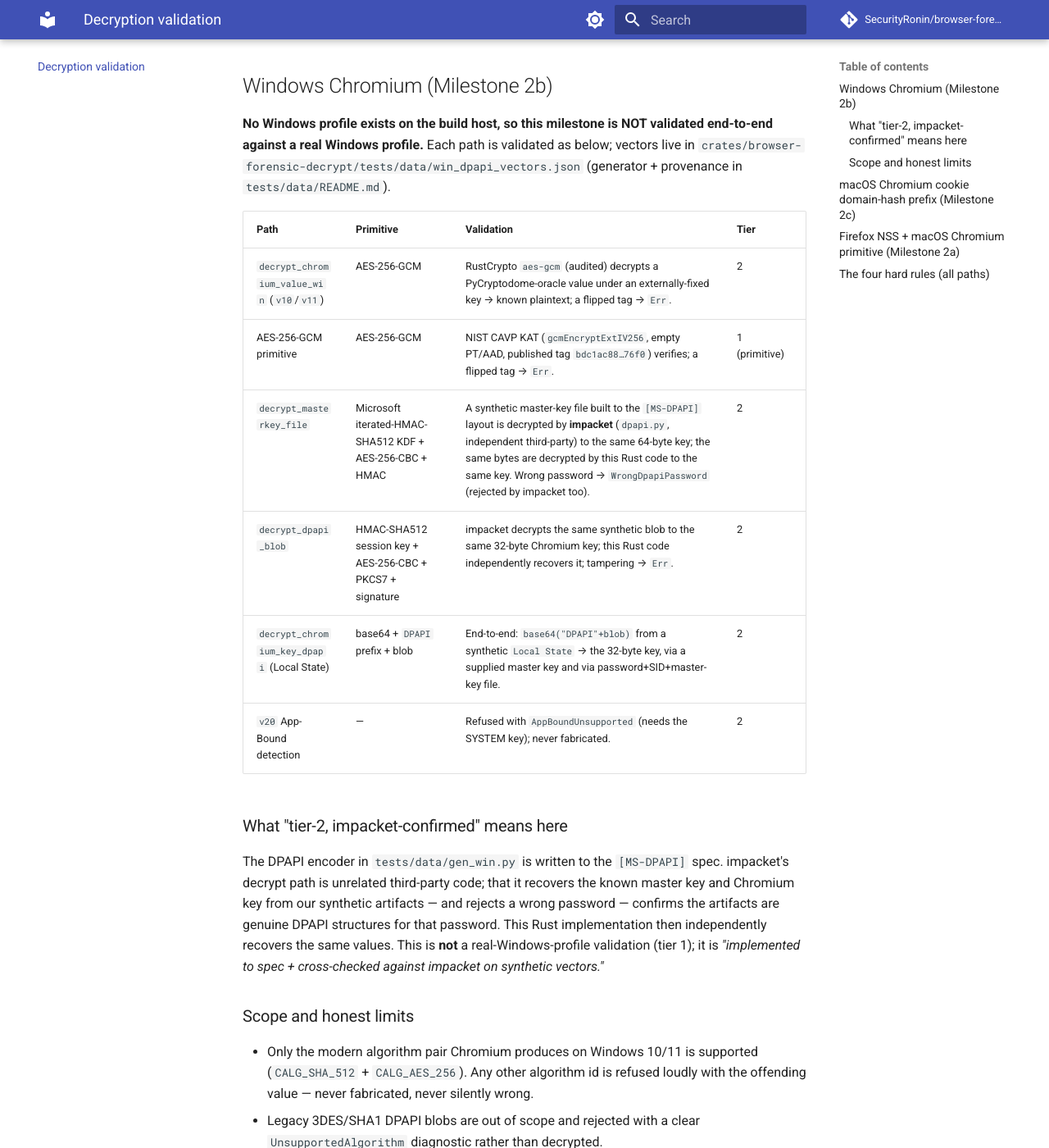
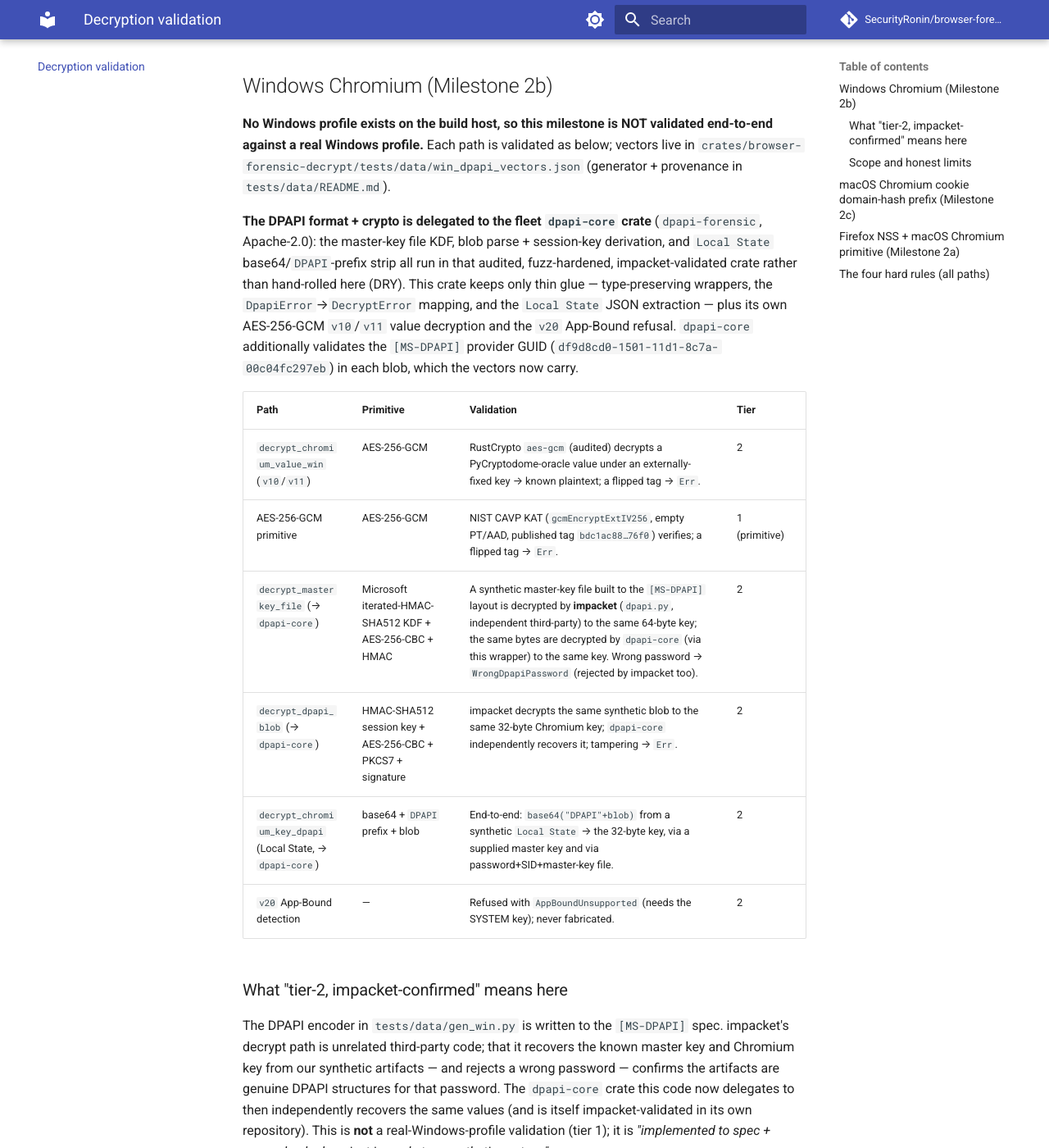
Before and after one commit to SecurityRonin/browser-forensic, an MkDocs documentation site: the page built from docs/validation.md, in a window 1280 px wide and 1400 px high, scrolled down 417 px. Shown: the whole window at 82% size. Built offline with MkDocs 1.6.1 and Material for MkDocs 9.7.7, drawn with Linux system fonts in a browser that asks for light colours; comment, search, counter and statistics services are not loaded; some of the changed text lies outside the part shown.

Commit message:
docs(validation): DPAPI now delegates to fleet dpapi-core
Note in docs/validation.md that the master-key file KDF, blob decrypt, and Local
State key recovery run in the audited fleet dpapi-core crate (impacket-validated,
fuzz-hardened), with only thin glue local. Correct the master-key iteration note
(the KDF's bounded arithmetic now lives in dpapi-core) and record the provider
GUID validation.

Co-Authored-By: Claude Opus 4.8 (1M context) <noreply@anthropic.com>

```diff
--- a/docs/validation.md
+++ b/docs/validation.md
@@ -18,13 +18,23 @@ end-to-end against a real Windows profile.** Each path is validated as below;
 vectors live in `crates/browser-forensic-decrypt/tests/data/win_dpapi_vectors.json`
 (generator + provenance in `tests/data/README.md`).
 
+**The DPAPI format + crypto is delegated to the fleet `dpapi-core` crate**
+(`dpapi-forensic`, Apache-2.0): the master-key file KDF, blob parse + session-key
+derivation, and `Local State` base64/`DPAPI`-prefix strip all run in that audited,
+fuzz-hardened, impacket-validated crate rather than hand-rolled here (DRY). This
+crate keeps only thin glue — type-preserving wrappers, the
+`DpapiError`→`DecryptError` mapping, and the `Local State` JSON extraction — plus
+its own AES-256-GCM `v10`/`v11` value decryption and the `v20` App-Bound refusal.
+`dpapi-core` additionally validates the `[MS-DPAPI]` provider GUID
+(`df9d8cd0-1501-11d1-8c7a-00c04fc297eb`) in each blob, which the vectors now carry.
+
 | Path | Primitive | Validation | Tier |
 |---|---|---|---|
 | `decrypt_chromium_value_win` (`v10`/`v11`) | AES-256-GCM | RustCrypto `aes-gcm` (audited) decrypts a PyCryptodome-oracle value under an externally-fixed key → known plaintext; a flipped tag → `Err`. | 2 |
 | AES-256-GCM primitive | AES-256-GCM | NIST CAVP KAT (`gcmEncryptExtIV256`, empty PT/AAD, published tag `bdc1ac88…76f0`) verifies; a flipped tag → `Err`. | 1 (primitive) |
-| `decrypt_masterkey_file` | Microsoft iterated-HMAC-SHA512 KDF + AES-256-CBC + HMAC | A synthetic master-key file built to the `[MS-DPAPI]` layout is decrypted by **impacket** (`dpapi.py`, independent third-party) to the same 64-byte key; the same bytes are decrypted by this Rust code to the same key. Wrong password → `WrongDpapiPassword` (rejected by impacket too). | 2 |
-| `decrypt_dpapi_blob` | HMAC-SHA512 session key + AES-256-CBC + PKCS7 + signature | impacket decrypts the same synthetic blob to the same 32-byte Chromium key; this Rust code independently recovers it; tampering → `Err`. | 2 |
-| `decrypt_chromium_key_dpapi` (Local State) | base64 + `DPAPI` prefix + blob | End-to-end: `base64("DPAPI"+blob)` from a synthetic `Local State` → the 32-byte key, via a supplied master key and via password+SID+master-key file. | 2 |
+| `decrypt_masterkey_file` (→ `dpapi-core`) | Microsoft iterated-HMAC-SHA512 KDF + AES-256-CBC + HMAC | A synthetic master-key file built to the `[MS-DPAPI]` layout is decrypted by **impacket** (`dpapi.py`, independent third-party) to the same 64-byte key; the same bytes are decrypted by `dpapi-core` (via this wrapper) to the same key. Wrong password → `WrongDpapiPassword` (rejected by impacket too). | 2 |
+| `decrypt_dpapi_blob` (→ `dpapi-core`) | HMAC-SHA512 session key + AES-256-CBC + PKCS7 + signature | impacket decrypts the same synthetic blob to the same 32-byte Chromium key; `dpapi-core` independently recovers it; tampering → `Err`. | 2 |
+| `decrypt_chromium_key_dpapi` (Local State, → `dpapi-core`) | base64 + `DPAPI` prefix + blob | End-to-end: `base64("DPAPI"+blob)` from a synthetic `Local State` → the 32-byte key, via a supplied master key and via password+SID+master-key file. | 2 |
 | `v20` App-Bound detection | — | Refused with `AppBoundUnsupported` (needs the SYSTEM key); never fabricated. | 2 |
 
 ### What "tier-2, impacket-confirmed" means here
@@ -33,7 +43,8 @@ The DPAPI encoder in `tests/data/gen_win.py` is written to the `[MS-DPAPI]` spec
 impacket's decrypt path is unrelated third-party code; that it recovers the known
 master key and Chromium key from our synthetic artifacts — and rejects a wrong
 password — confirms the artifacts are genuine DPAPI structures for that password.
-This Rust implementation then independently recovers the same values. This is
+The `dpapi-core` crate this code now delegates to then independently recovers the
+same values (and is itself impacket-validated in its own repository). This is
 **not** a real-Windows-profile validation (tier 1); it is *"implemented to spec +
 cross-checked against impacket on synthetic vectors."*
 
@@ -45,11 +56,11 @@ cross-checked against impacket on synthetic vectors."*
 * Legacy 3DES/SHA1 DPAPI blobs are out of scope and rejected with a clear
   `UnsupportedAlgorithm` diagnostic rather than decrypted.
 * The blob signature is verified with the standard HMAC construction used by
-  modern Windows; the master-key iteration count is capped (`MAX_ITERATIONS`) so
-  a hostile file is a loud error, not a hang.
+  modern Windows; the master-key KDF (in `dpapi-core`) uses bounded arithmetic
+  (saturating iteration loop), so a hostile file cannot overflow or panic.
 * Robustness: the DPAPI blob + Local State parsers are exercised by the
-  `fuzz_decrypt_dpapi` cargo-fuzz target (must-not-panic; 10.5M runs / 91s clean
-  at time of writing).
+  `fuzz_decrypt_dpapi` cargo-fuzz target (must-not-panic) through this crate's
+  wrappers; `dpapi-core` carries its own fuzz targets upstream.
 
 ## macOS Chromium cookie domain-hash prefix (Milestone 2c)
 
```
